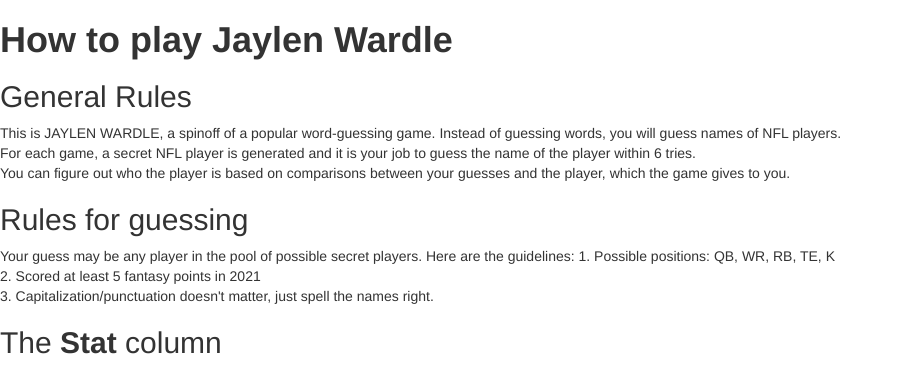
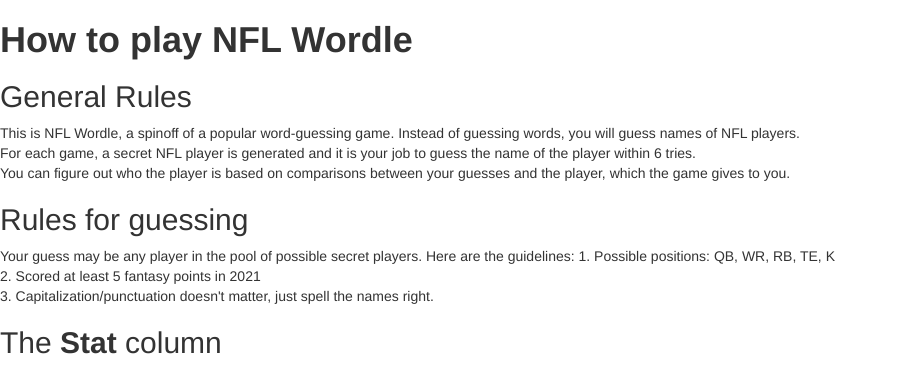
Before and after one commit to brangorm/nflwordle, a Flask app: page /howtoplay in a window 1280 px wide. Shown: the part 52-420 px from the top of the page, without its empty margins (0-900 px from the left). Run offline with Flask 2, Linux system fonts and the light colour scheme; some libraries are stand-ins or nearby versions.

Commit message:
renamed to NFL Wordle

```diff
--- a/app/templates/howtoplay.html
+++ b/app/templates/howtoplay.html
@@ -1,11 +1,11 @@
 {% extends "base.html" %}
 
 {% block content %}
-    <h1> <b> How to play Jaylen Wardle </b></h1>
+    <h1> <b> How to play NFL Wordle </b></h1>
 
 	<h2> General Rules </h2>
 	<p>
-		This is JAYLEN WARDLE, a spinoff of a popular word-guessing game. Instead of guessing words, you will guess names of NFL players. <br>
+		This is NFL Wordle, a spinoff of a popular word-guessing game. Instead of guessing words, you will guess names of NFL players. <br>
 		For each game, a secret NFL player is generated and it is your job to guess the name of the player within 6 tries. <br>
 		You can figure out who the player is based on comparisons between your guesses and the player, which the game gives to you. <br>
 	</p>
--- a/app/templates/play.html
+++ b/app/templates/play.html
@@ -1,7 +1,7 @@
 {% extends "base.html" %}
 
 {% block content %}
-	<h1 align="center"> <b> JAYLEN WARDLE </b> </h1>
+	<h1 align="center"> <b> NFL WORDLE </b> </h1>
     <form method="post" novalidate>
         {{ form.hidden_tag() }}
 		<p>
```
